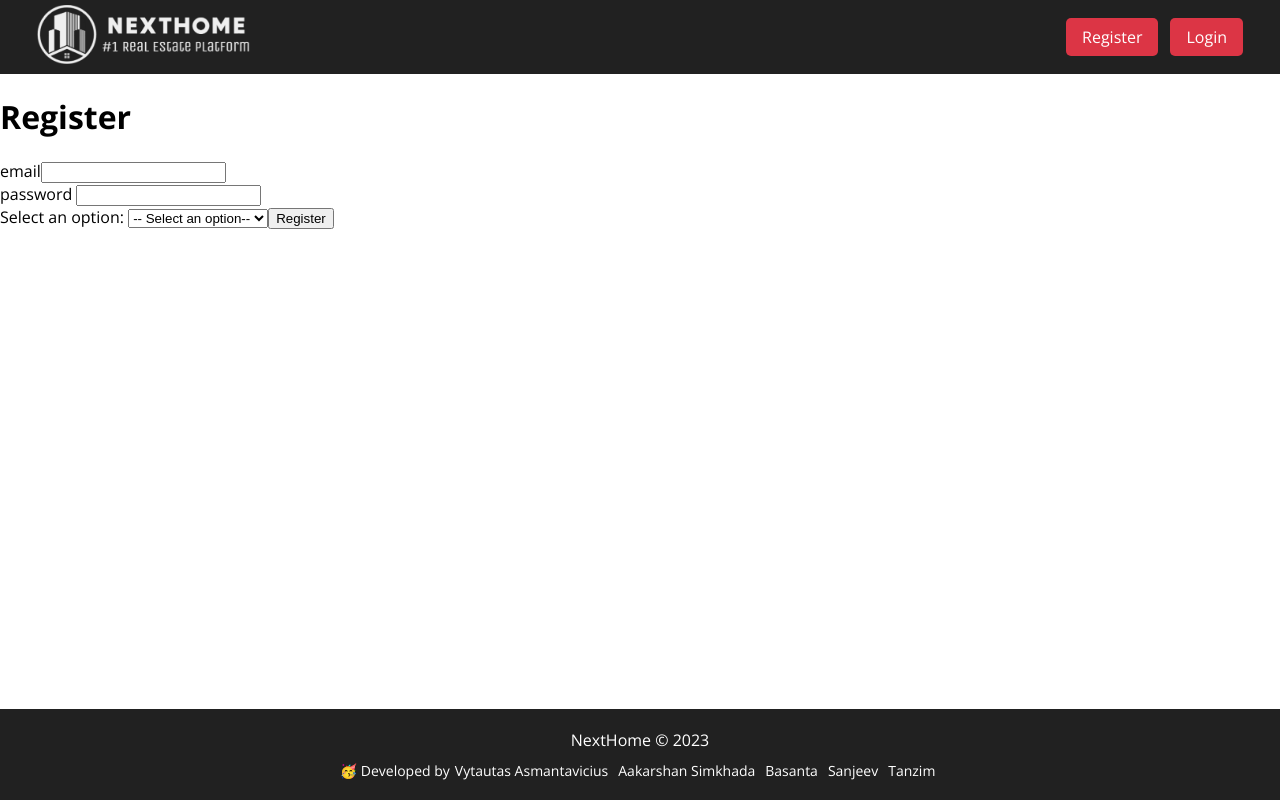
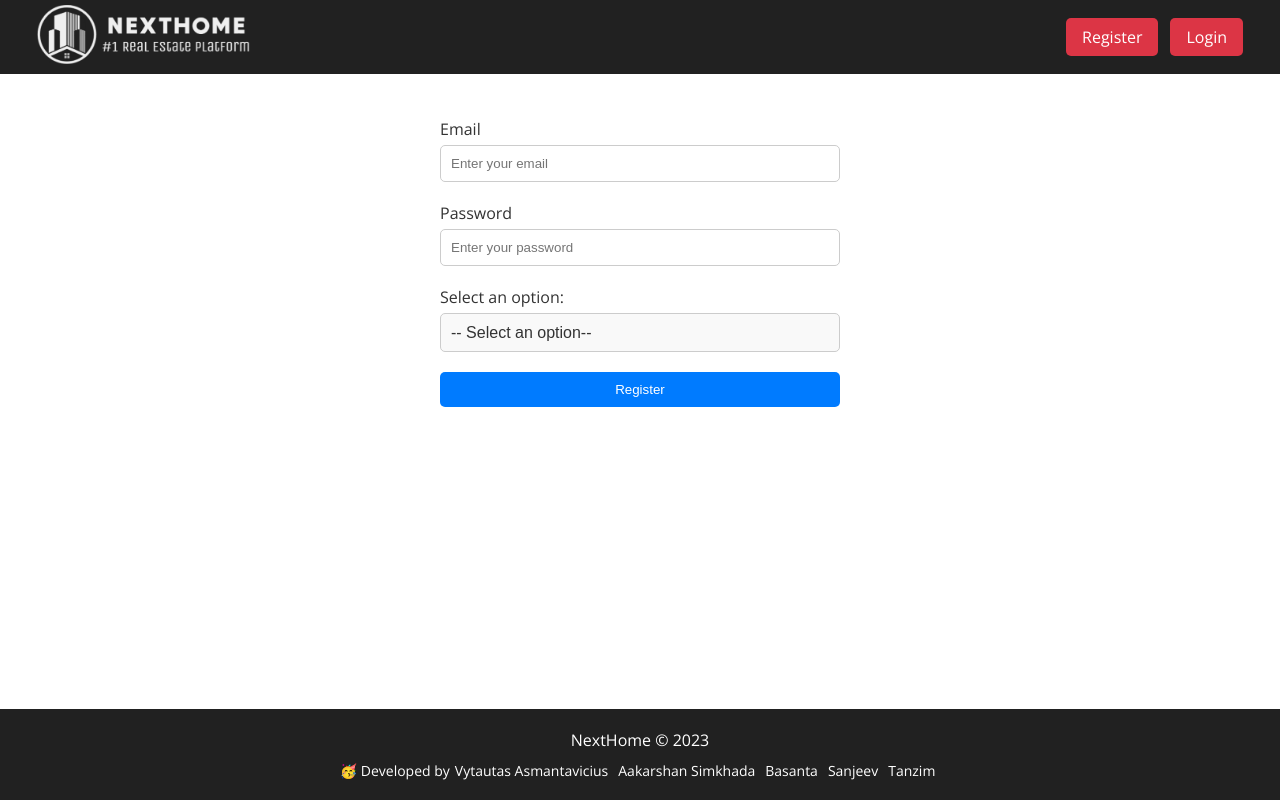
Before and after one commit to vytaux/waa-project-react-frontend, a React (Create React App) app: page /register in a window 1280 px wide. Built offline with nearby package versions, Linux system fonts and the light colour scheme.

Commit message:
design stuff

```diff
--- a/src/App.css
+++ b/src/App.css
@@ -169,28 +169,12 @@ body {
     margin-top: auto;
     background: #212121;
     color: white;
-    padding: 7px 12px;
-
-    a {
-        color: white;
-    }
-}
-
-
-
-
-
-.footer {
-    background-color: #212121;
-    color: #fff;
     padding: 20px 0;
     text-align: center;
-}
 
     .footer-content {
         max-width: 1200px;
         margin: 0 auto;
-}
 
         .footer-info {
             font-size: 16px;
@@ -199,14 +183,77 @@ body {
         .footer-developers {
             font-size: 14px;
             margin-top: 10px;
+
+            a {
+                color: white;
+                text-decoration: none;
+                margin: 0 5px;
+
+                &:hover {
+                    text-decoration: underline;
+                }
+            }
+        }
+    }
 }
 
-.footer-developers a {
-    color: #fff;
-    text-decoration: none;
-    margin: 0 5px;
+.form {
+    max-width: 400px; /* Adjust the maximum width as needed */
+    margin: 44px auto 26px;
+
+    .form-group {
+        margin-bottom: 20px; /* Adjust the margin between form groups */
+
+        label {
+            display: block;
+            margin-bottom: 5px; /* Adjust the margin below labels */
+            color: #333;
         }
 
-.footer-developers a:hover {
-    text-decoration: underline;
+        input[type="email"],
+        input[type="password"] {
+            width: 100%;
+            padding: 10px;
+            border: 1px solid #ccc;
+            border-radius: 5px;
+            box-sizing: border-box;
         }
+
+        select {
+            -webkit-appearance: none;
+            -moz-appearance: none;
+            appearance: none;
+            width: 100%;
+            padding: 10px;
+            border: 1px solid #ccc;
+            border-radius: 5px;
+            background-color: #f9f9f9;
+            color: #333;
+            font-size: 16px;
+            outline: none; /* Remove default focus outline */
+
+            option {
+                background-color: #fff;
+                color: #333;
+            }
+
+            &::-ms-expand {
+                display: none;
+            }
+        }
+    }
+
+    button {
+        width: 100%;
+        padding: 10px;
+        border: none;
+        border-radius: 5px;
+        background-color: #007bff; /* Adjust the button color */
+        color: #fff;
+        cursor: pointer;
+
+        &:hover {
+            background-color: #5b5b5b; /* Adjust the hover color */
+        }
+    }
+}
--- a/src/components/Login.js
+++ b/src/components/Login.js
@@ -2,6 +2,7 @@ import React, {useRef} from "react";
 import {useNavigate} from "react-router-dom";
 import FetchService from "../service/FetchService";
 import extractJwtPayload from "../util/extractJwtPayload";
+import pageRoutes from "../routes/PageRoutes";
 
 const Login = ({ setCurrentUser }) => {
 
@@ -27,12 +28,20 @@ const Login = ({ setCurrentUser }) => {
     }
 
     return (
-        <div>
-            <h1>Login</h1>
-            <div>email <input type="text" ref={email}/></div>
-            <div>password <input type="password" ref={password}/></div>
-            <button onClick={handleLogin}>Login</button>
-        </div>
+        <main className='login-content'>
+            <div className="form login-form">
+                <div className="form-group">
+                    <label htmlFor="email">Email</label>
+                    <input type="email" id="email" name="email" placeholder="Enter your email" ref={email}/>
+                </div>
+                <div className="form-group">
+                    <label htmlFor="password">Password</label>
+                    <input type="password" id="password" name="password" placeholder="Enter your password"
+                           ref={password}/>
+                </div>
+                <button className="btn btn-primary" onClick={handleLogin}>Login</button>
+            </div>
+        </main>
     );
 }
 
--- a/src/components/Register.js
+++ b/src/components/Register.js
@@ -34,20 +34,27 @@ function Register({ setCurrentUser }) {
     }
 
     return (
-        <div>
-            <h1>Register</h1>
-            <div>email<input type="text" ref={email} /></div>
-            <div>password <input type="password" ref={password} /></div>
-
-            <label htmlFor="roleDropdown" >Select an option: </label>
-            <select id="roleDropdown" ref={role} >
-                <option value="">-- Select an option--</option>
-                <option value="ROLE_OWNER">Home Owner</option>
-                <option value="ROLE_CUSTOMER">Home Buyer</option>
-            </select>
-
-            <button onClick={register}>Register</button>
-        </div>
+        <main className='register-content'>
+            <div className="form register-form">
+                <div className="form-group">
+                    <label htmlFor="email">Email</label>
+                    <input type="email" id="email" name="email" placeholder="Enter your email" ref={email}/>
+                </div>
+                <div className="form-group">
+                    <label htmlFor="password">Password</label>
+                    <input type="password" id="password" name="password" placeholder="Enter your password" ref={password}/>
+                </div>
+                <div className="form-group">
+                    <label htmlFor="roleDropdown">Select an option: </label>
+                    <select id="roleDropdown" ref={role}>
+                        <option value="">-- Select an option--</option>
+                        <option value="ROLE_OWNER">Home Owner</option>
+                        <option value="ROLE_CUSTOMER">Home Buyer</option>
+                    </select>
+                </div>
+                <button type="submit" className="btn btn-primary">Register</button>
+            </div>
+        </main>
     );
 }
 
```
Lines whose indentation alone changed are shown as unchanged.
